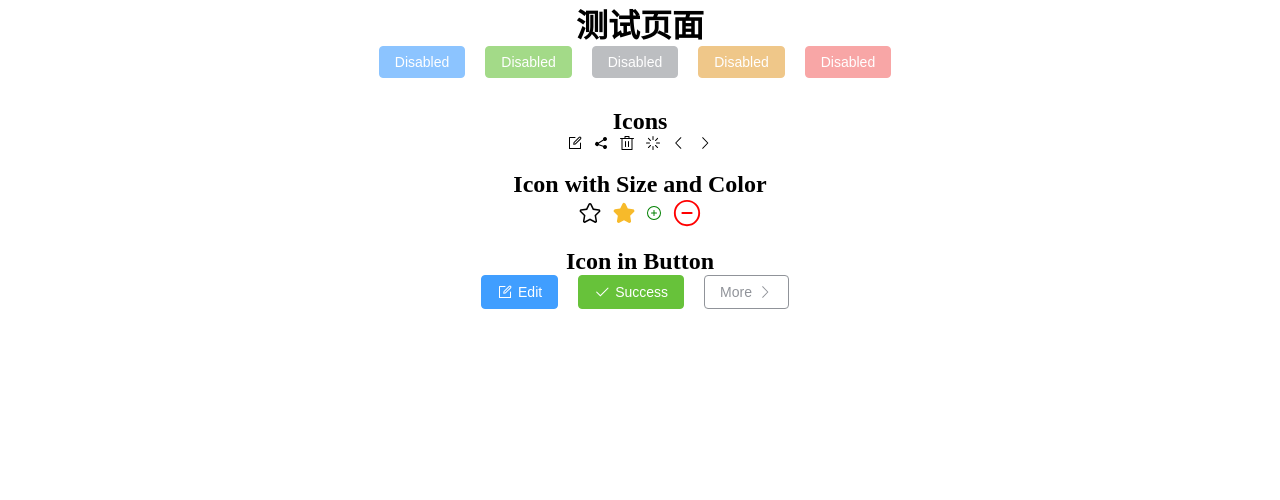
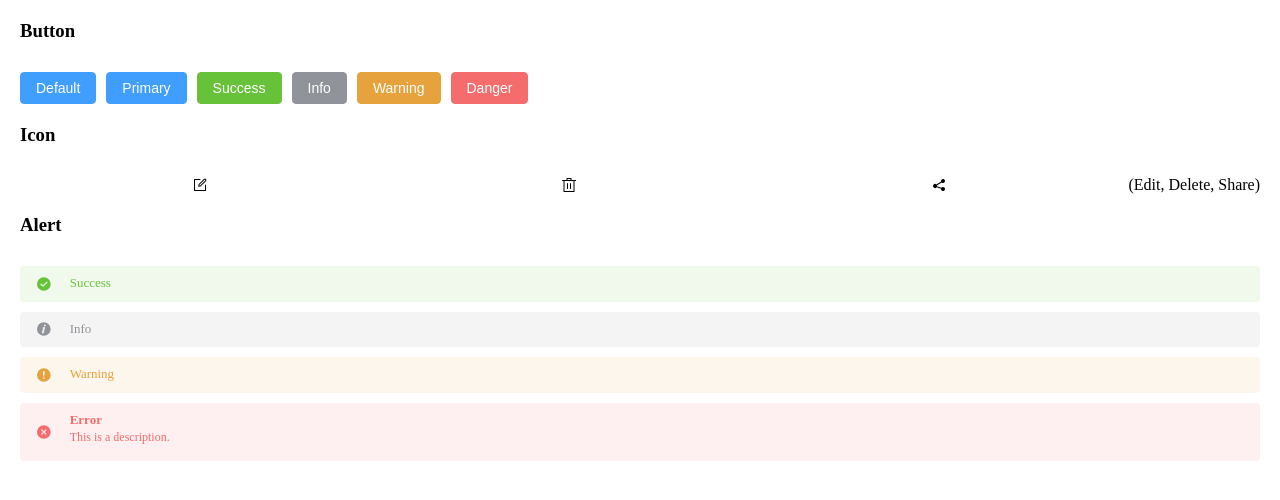
Before and after one commit to Tom-Lee-CN/ShopPilot, a Vue app in the folder frontend/: page / in a window 1280 px wide. Shown: the top 500 px of the page. Built offline with nearby package versions, Linux system fonts and the light colour scheme.

Commit message:
完成alert提示框组件开发

```diff
--- a/frontend/index.html
+++ b/frontend/index.html
@@ -10,6 +10,7 @@
     * {
       margin: 0;
       padding: 0;
+      box-sizing: border-box;
     }
   </style>
   <body>
--- a/frontend/src/components/HelloWorld.vue
+++ b/frontend/src/components/HelloWorld.vue
@@ -1,46 +1,29 @@
 <template>
   <div class="main-container">
-    <h1>测试页面</h1>
-    <div class="button-group">
-      <PilotButton type="primary" disabled>Disabled</PilotButton>
-      <PilotButton type="success" disabled>Disabled</PilotButton>
-      <PilotButton type="info" disabled>Disabled</PilotButton>
-      <PilotButton type="warning" disabled>Disabled</PilotButton>
-      <PilotButton type="danger" disabled>Disabled</PilotButton>
+    <h3>Button</h3>
+    <div class="row">
+      <pilot-button>Default</pilot-button>
+      <pilot-button type="primary">Primary</pilot-button>
+      <pilot-button type="success">Success</pilot-button>
+      <pilot-button type="info">Info</pilot-button>
+      <pilot-button type="warning">Warning</pilot-button>
+      <pilot-button type="danger">Danger</pilot-button>
     </div>
 
-    <h2>Icons</h2>
-    <div class="icon-group">
+    <h3>Icon</h3>
+    <div class="row">
       <pilot-icon name="edit" />
+      <pilot-icon name="delete" />
       <pilot-icon name="share" />
-      <pilot-icon name="delete" />
-      <pilot-icon name="loading" />
-      <pilot-icon name="arrow-left" />
-      <pilot-icon name="arrow-right" />
+      <span> (Edit, Delete, Share)</span>
     </div>
 
-    <h2>Icon with Size and Color</h2>
-    <div class="icon-group">
-      <pilot-icon name="star" size="24px" />
-      <pilot-icon name="star-filled" size="24px" color="#f7ba2a" />
-      <pilot-icon name="circle-plus" size="30" color="green" />
-      <pilot-icon name="remove" :size="30" color="red" />
-    </div>
-
-    <h2>Icon in Button</h2>
-    <div class="button-group">
-      <PilotButton type="primary">
-        <pilot-icon name="edit" />
-        Edit
-      </PilotButton>
-      <PilotButton type="success">
-        <pilot-icon name="check" />
-        Success
-      </PilotButton>
-      <PilotButton type="info" plain>
-        More
-        <pilot-icon name="arrow-right" />
-      </PilotButton>
+    <h3>Alert</h3>
+    <div class="alert-row">
+      <pilot-alert title="Success" type="success" show-icon />
+      <pilot-alert title="Info" type="info" show-icon />
+      <pilot-alert title="Warning" type="warning" show-icon />
+      <pilot-alert title="Error" type="error" show-icon description="This is a description." />
     </div>
   </div>
 </template>
@@ -56,22 +39,28 @@ export default {
 
 <style scoped lang="scss">
 .main-container {
+  padding: 20px;
   display: flex;
   flex-direction: column;
+  gap: 20px;
+}
+
+h3 {
+  margin-bottom: 10px;
+  font-weight: 600;
+}
+
+.row {
+  display: flex;
+  flex-wrap: wrap;
+  gap: 10px;
   align-items: center;
 }
-.button-group,
-.icon-group {
-  margin-bottom: 20px;
+
+.alert-row {
   display: flex;
-  align-items: center;
-  flex-wrap: wrap;
+  flex-direction: column;
   gap: 10px;
-}
-
-.pilot-button,
-.pilot-icon {
-  margin-right: 10px;
-  margin-bottom: 10px;
+  width: 100%;
 }
 </style>
--- /dev/null
+++ b/frontend/src/packages/Alert/alert.vue
@@ -0,0 +1,139 @@
+<template>
+  <div
+    v-if="visible"
+    class="pilot-alert"
+    :class="[typeClass, { 'is-center': center }]"
+    role="alert"
+  >
+    <pilot-icon v-if="showIcon" class="pilot-alert__icon" :name="iconClass" />
+    <div class="pilot-alert__content">
+      <span class="pilot-alert__title" :class="{ 'is-bold': description }">{{ title }}</span>
+      <p v-if="description" class="pilot-alert__description">{{ description }}</p>
+      <i v-if="closable" class="pilot-alert__close-btn" @click="close">
+        <pilot-icon name="close" />
+      </i>
+    </div>
+  </div>
+</template>
+<script>
+import pilotIcon from '../Icon/icon.vue';
+
+// 用于图标的映射
+const TYPE_CLASSES_MAP = {
+  success: 'success-filled',
+  warning: 'warning-filled',
+  error: 'circle-close-filled',
+  info: 'info-filled',
+};
+export default {
+  name: 'PilotAlert',
+  components: {
+    pilotIcon,
+  },
+  props: {
+    // 标题
+    title: { type: String, default: '' },
+    // 描述
+    description: { type: String, default: '' },
+    // 类型(状态)
+    type: { type: String, default: 'info' },
+    // 是否可关闭
+    closable: { type: Boolean, default: false },
+    // 是否居中
+    center: { type: Boolean, default: false },
+    // 是否展示同状态的图标
+    showIcon: { type: Boolean, default: false },
+  },
+  data() {
+    return {
+      visible: true,
+    };
+  },
+
+  computed: {
+    typeClass() {
+      return `pilot-alert--${this.type}`;
+    },
+    iconClass() {
+      return TYPE_CLASSES_MAP[this.type];
+    },
+  },
+  methods: {
+    close() {
+      this.visible = false;
+    },
+  },
+};
+</script>
+<style scoped lang="scss">
+@use '../../styles/variables' as *;
+@use '../../styles/mixins' as *;
+.pilot-alert {
+  width: 100%;
+  padding: 8px 16px;
+  margin: 0;
+  border-radius: 4px;
+  position: relative;
+  background-color: #fff;
+  overflow: hidden;
+  opacity: 1;
+  display: flex;
+  align-items: center;
+  transition: opacity 0.2s;
+  &.is-center {
+    justify-content: center;
+  }
+
+  &--success {
+    @include alert-variant($success-color);
+  }
+  &--warning {
+    @include alert-variant($warning-color);
+  }
+  &--info {
+    @include alert-variant($info-color);
+  }
+  &--error {
+    @include alert-variant($danger-color);
+  }
+  &__icon {
+    font-size: 16px;
+    width: 16px;
+    margin-right: 10px;
+  }
+  &__content {
+    display: table-cell;
+    padding: 0 8px;
+    width: 100%;
+  }
+  &__title {
+    font-size: 13px;
+    line-height: 18px;
+    display: block;
+    margin-bottom: 0.1rem;
+    &.is-bold {
+      font-weight: bold;
+    }
+  }
+  &__description {
+    font-size: 12px;
+    margin: 5px 0 0 0;
+  }
+  &__close-btn {
+    font-size: 12px;
+    position: absolute;
+    top: 12px;
+    right: 15px;
+    cursor: pointer;
+
+    .pilot-icon {
+      font-size: 1em;
+    }
+  }
+
+  p {
+    margin: 0;
+    margin-bottom: 0.5rem;
+  }
+}
+</style>
--- /dev/null
+++ b/frontend/src/packages/Alert/index.js
@@ -0,0 +1,3 @@
+import PilotAlert from './alert.vue';
+
+export default PilotAlert;
--- a/frontend/src/packages/Button/index.js
+++ b/frontend/src/packages/Button/index.js
@@ -1,7 +1,3 @@
 import PilotButton from './button.vue';
 
-PilotButton.install = (app) => {
-  app.component(PilotButton.name, PilotButton);
-};
-
 export default PilotButton;
--- /dev/null
+++ b/frontend/src/packages/Icon/index.js
@@ -0,0 +1,3 @@
+import PilotIcon from './icon.vue';
+
+export default PilotIcon;
--- a/frontend/src/packages/index.js
+++ b/frontend/src/packages/index.js
@@ -1,17 +1,17 @@
 import PilotButton from './Button';
-import PilotIcon from './Icon/icon.vue';
+import PilotIcon from './Icon';
+import PilotAlert from './Alert';
 
-const components = [PilotButton, PilotIcon];
+const components = [PilotButton, PilotIcon, PilotAlert];
 
 const install = (app) => {
-  components.forEach((components) => {
-    app.component(components.name, components);
+  components.forEach((component) => {
+    app.component(component.name, component);
   });
 };
 
 export default {
   install,
-  ...components,
 };
 
-export { PilotButton, PilotIcon };
+export { PilotButton, PilotIcon, PilotAlert };
--- a/frontend/src/styles/mixins.scss
+++ b/frontend/src/styles/mixins.scss
@@ -50,3 +50,20 @@
     color: $color-white;
   }
 }
+
+/**
+ * 创建一个警告框 (alert) 的 mixin
+ * @param {Color} $color - 基础颜色
+ */
+@mixin alert-variant($color) {
+  background-color: color.scale($color, $lightness: 90%);
+  color: $color;
+
+  .pilot-alert__description {
+    color: $color;
+  }
+
+  .pilot-alert__close-btn {
+    color: $color;
+  }
+}
```
